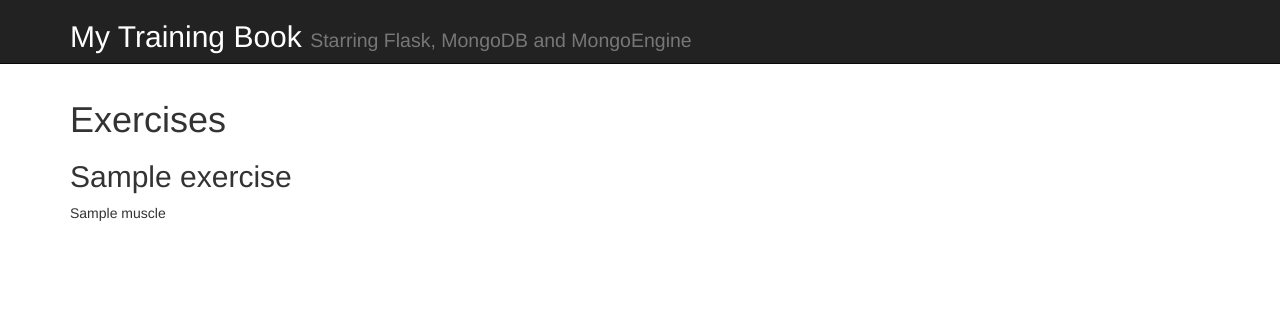
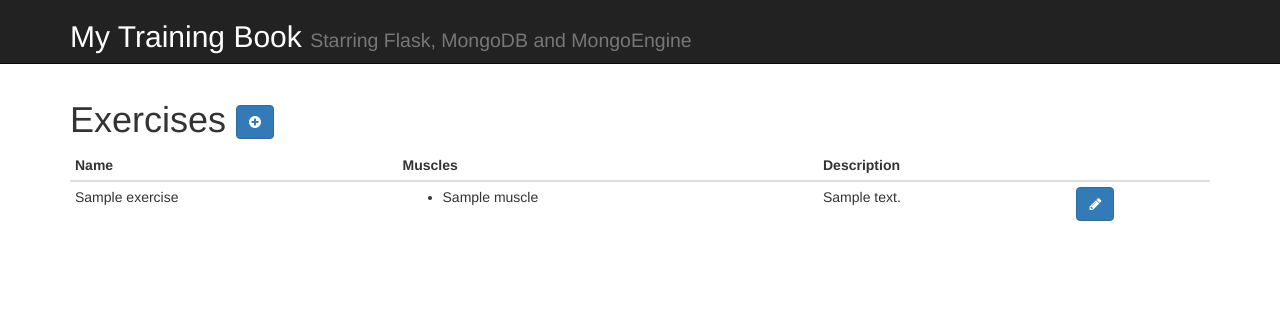
Before and after one commit to another-elwood/training.py, a Flask app: template trainingbook/templates/exercises/list.html in a window 1280 px wide. Shown: the top 324 px of the page. Run offline with Flask 2, Linux system fonts and the light colour scheme; the template is opened without the code that fills it: most values are stand-ins (such as "Sample title", 1, 10 or a date in 2020); some libraries are stand-ins or nearby versions.

Commit message:
added link targets to buttons
added empty route targets 'add' and 'edit'

```diff
--- a/trainingbook/templates/exercises/list.html
+++ b/trainingbook/templates/exercises/list.html
@@ -1,16 +1,44 @@
 {% extends "base.html" %}
 
 {% block page_header %}
-    <h1>Exercises</h1>
+    <h1>
+        Exercises
+        <a href="{{ url_for('exercises.add') }}">
+            <button class="btn btn-primary btn-large">
+            <i class="fa fa-plus-circle"></i></button>
+        </a>
+    </h1>
 {% endblock %}
 
 {% block content %}
+    <table class="table table-hover table-condensed">
+        <thead>
+            <th>Name</th>
+            <th>Muscles</th>
+            <th>Description</th>
+            <th></th>
+        </thead>
+        <tbody>
             {% for exercise in exercises %}
-      <h2>{{ exercise.name }}</h2>
+                <tr>
+                    <td>{{ exercise.name }}</td>
+                    <td>
                         {% if exercise.muscles %}
+                            <ul>
                             {% for muscle in exercise.muscles %}
-            <p>{{ muscle }}</p>
+                                <li>{{ muscle }}</li>
                             {% endfor %}
+                            </ul>
                         {% endif %}
+                    </td>
+                    <td>{{ exercise.description }}</td>
+                    <td>
+                        <a href="{{ url_for('exercises.edit', id=exercise.id) }}">
+                            <button class="btn btn-primary"><i class="fa fa-pencil"></i></button>
+                        </a>
+                    </td>
+                </tr>
             {% endfor %}
+        </tbody>
+    </table>
 {% endblock %}
```
Also changed, not shown: trainingbook/views/exercise.py (+9 -1 lines). Lines whose indentation alone changed are shown as unchanged.
